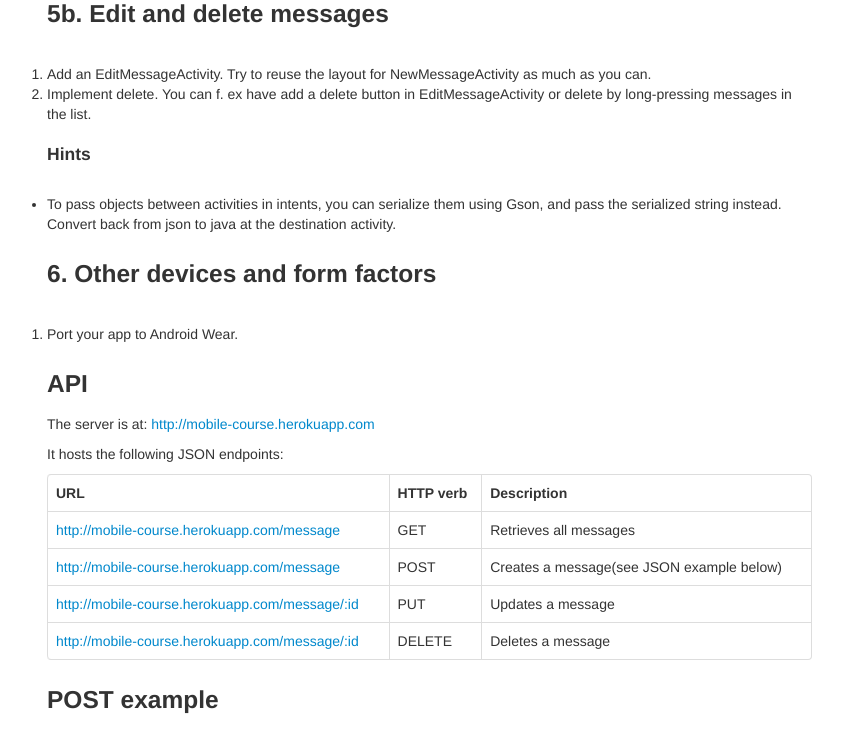
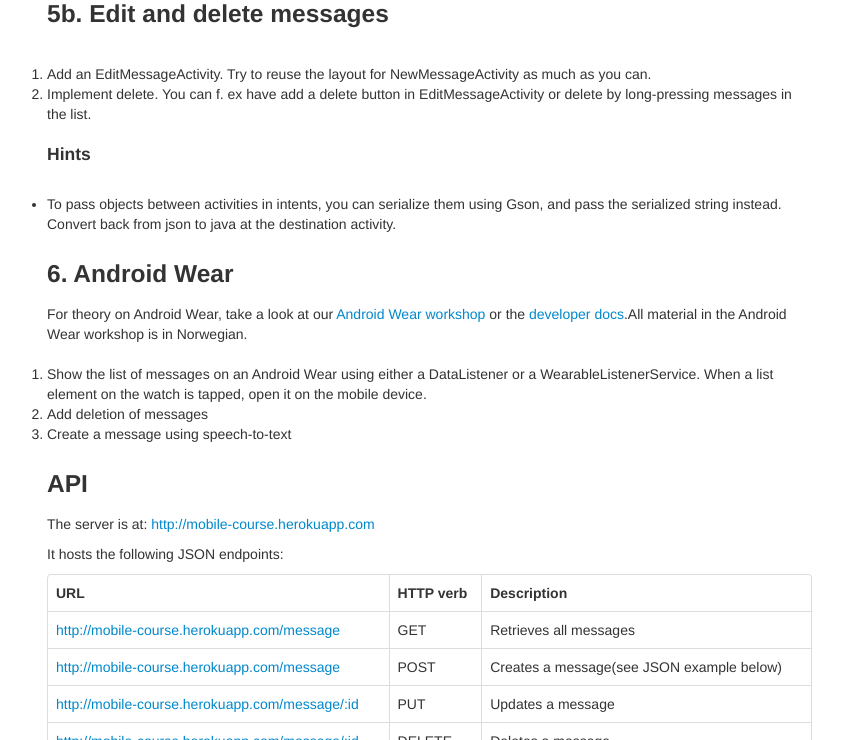
Before and after one commit to bekk/android101, a Jekyll site: the page built from docs/pages/assignments.html, in a window 1280 px wide and 1400 px high, scrolled down 1815 px. Shown: the top 740 px of the window, without its empty margins (13-856 px from the left). Built offline with Jekyll 4.4.1, drawn with Linux system fonts in a browser that asks for light colours; Markdown is read by kramdown in place of the engine named in the settings; some of the changed text lies outside the part shown; grey boxes are pictures that could not be loaded.

Commit message:
Updated assignments with Android Wear

```diff
--- a/docs/pages/assignments.html
+++ b/docs/pages/assignments.html
@@ -82,10 +82,15 @@ Uri imageFileUri = Uri.fromFile(imageFile); // convert path to Uri
   <li>To pass objects between activities in intents, you can serialize them using Gson, and pass the serialized string instead. Convert back from json to java at the destination activity.</li>
 </ul>
 
-<h3>6. Other devices and form factors</h3>
+<h3>6. Android Wear</h3>
+
+For theory on Android Wear, take a look at our
+<a href="http://bekk.github.io/android-wear-kurs/">  Android Wear workshop</a> or the <a href="https://developer.android.com/wear/index.html"> developer docs</a>.All material in the Android Wear workshop is in Norwegian.
 
 <ol>
-  <li>Port your app to Android Wear.</li>
+  <li>Show the list of messages on an Android Wear using either a DataListener or a WearableListenerService. When a list element on the watch is tapped, open it on the mobile device.</li>
+  <li>Add deletion of messages</li>
+  <li>Create a message using speech-to-text</li>
 </ol>
 
 <h3>API</h3>
```
Also changed, not shown: other parts of docs/pages/assignments.html (+1 -1 lines), 1 other file.
